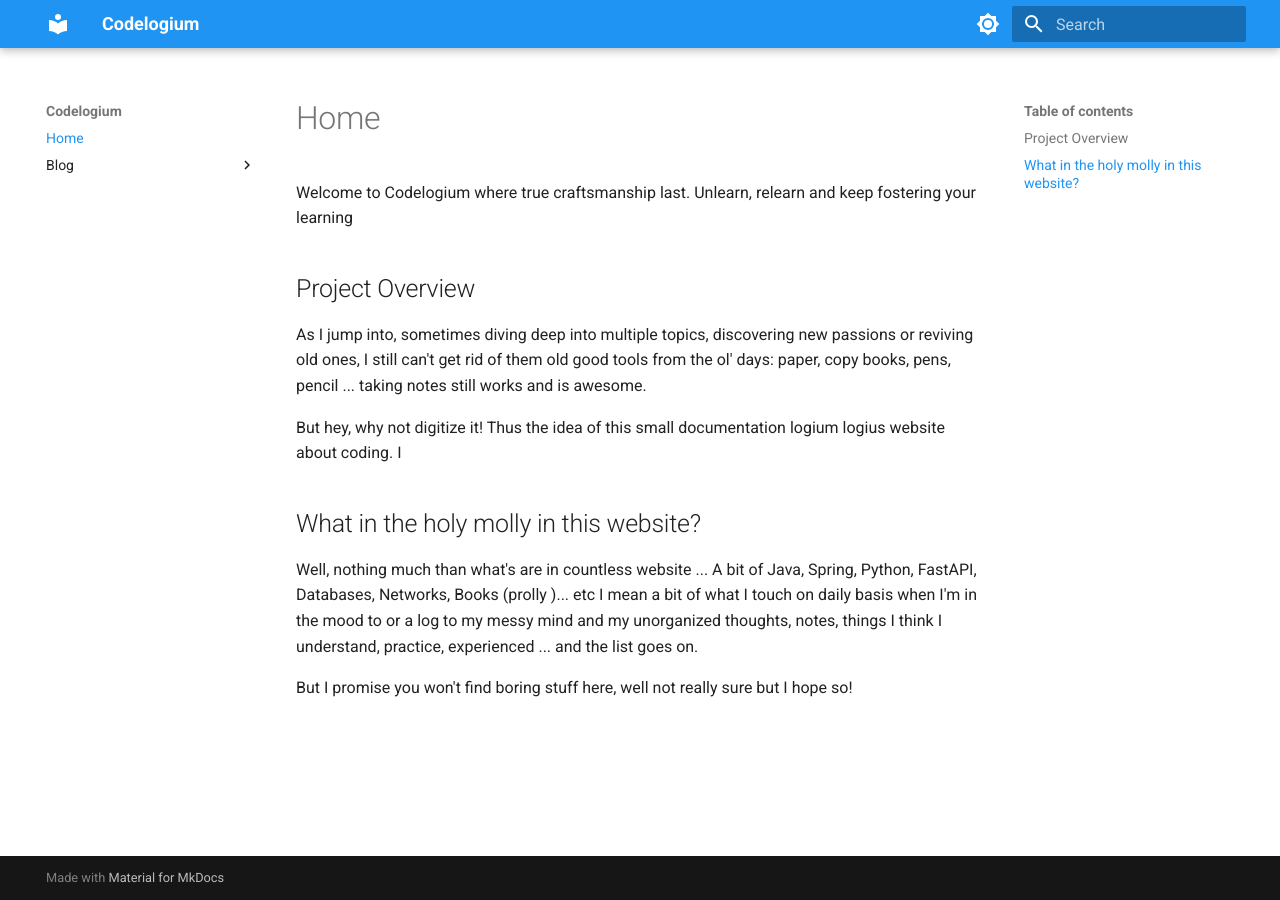
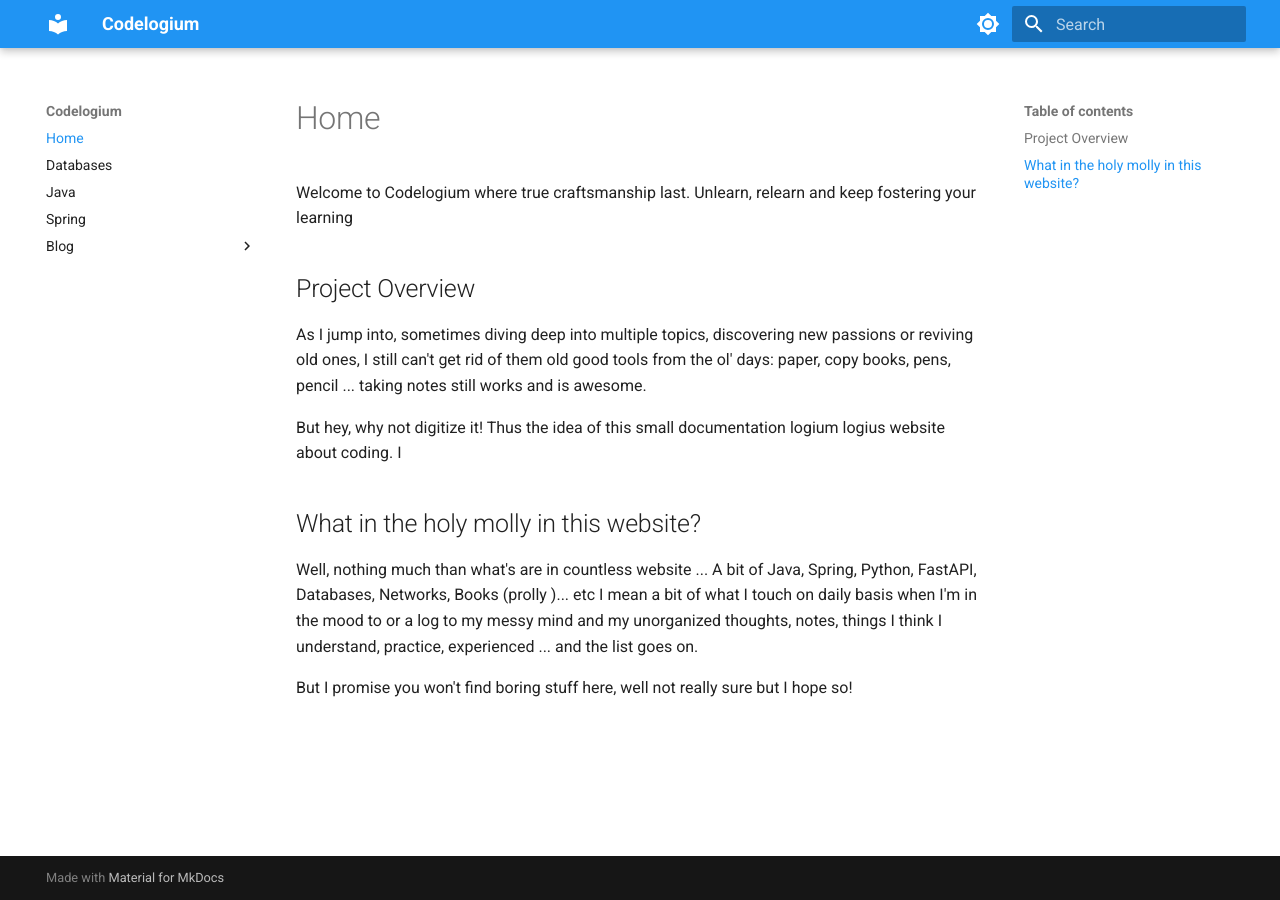
Before and after one commit to codelogium/codelogium.github.io, an MkDocs documentation site: the page built from docs/index.md, in a window 1280 px wide. Built offline with MkDocs 1.6.1 and Material for MkDocs 9.7.7, drawn with Linux system fonts in a browser that asks for light colours.

Commit message:
feat: add navigation

```diff
--- /dev/null
+++ b/docs/databases.md
@@ -0,0 +1 @@
+# Databases
--- /dev/null
+++ b/docs/java.md
@@ -0,0 +1 @@
+# Java
--- /dev/null
+++ b/docs/spring.md
@@ -0,0 +1 @@
+# Spring
--- a/mkdocs.yml
+++ b/mkdocs.yml
@@ -16,6 +16,20 @@ theme:
       toggle:
         icon: material/brightness-4
         name: Switch to light mode
+  features:
+    navigation.instant
+    navigation.instant.prefetch
+    navigation.instant.progress
+    navigation.instant.preview
+    navigation.tracking
+    navigation.tabs
+    navigation.tabs.sticky
+    navigation.sections
+    navigation.expand
+    navigation.path
+    toc.follow
+    toc.integrate
+    navigation.top
 
 plugins:
   - search:
```
Also changed, not shown: docs/blog/index.md (line endings or trailing spaces), 1 other file.
